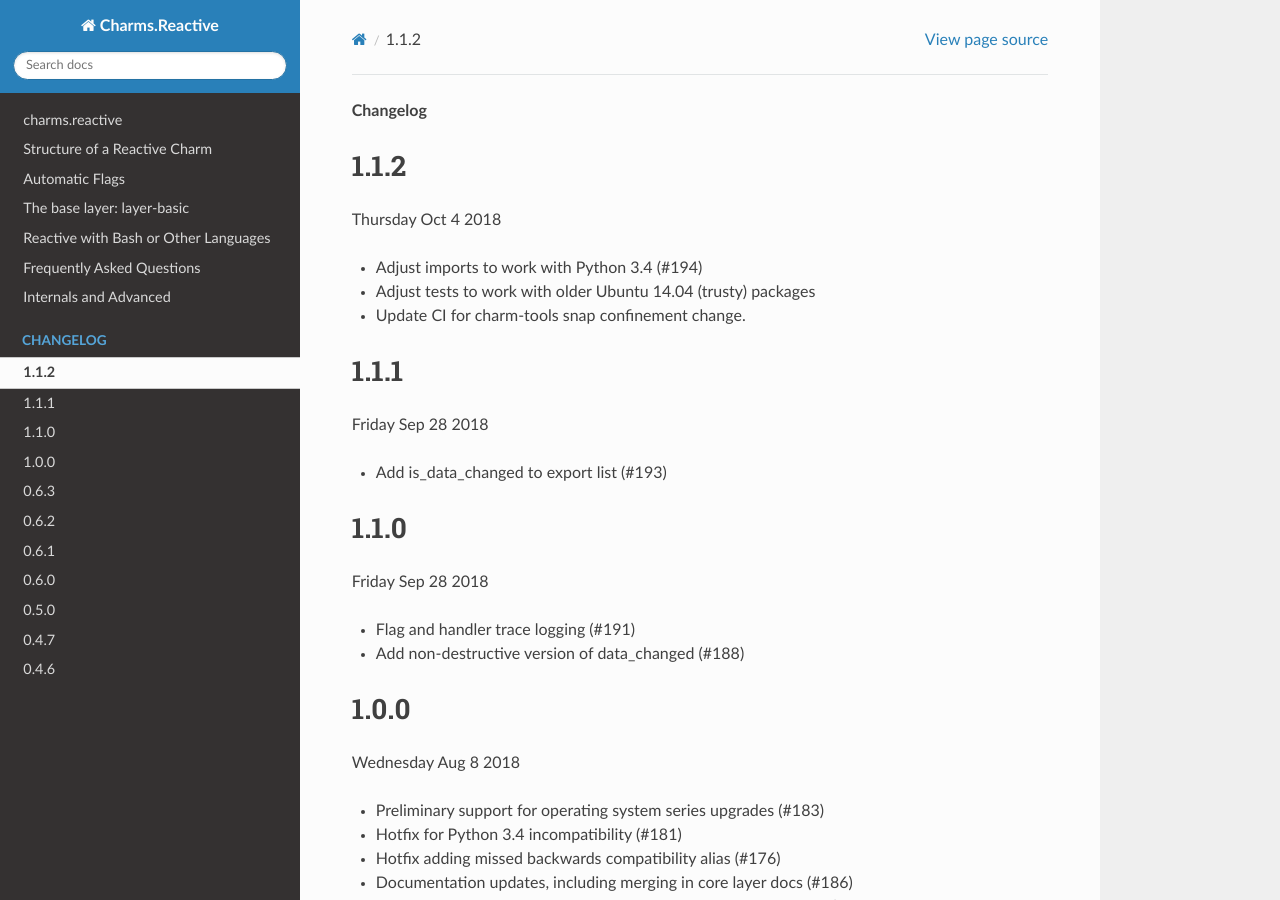
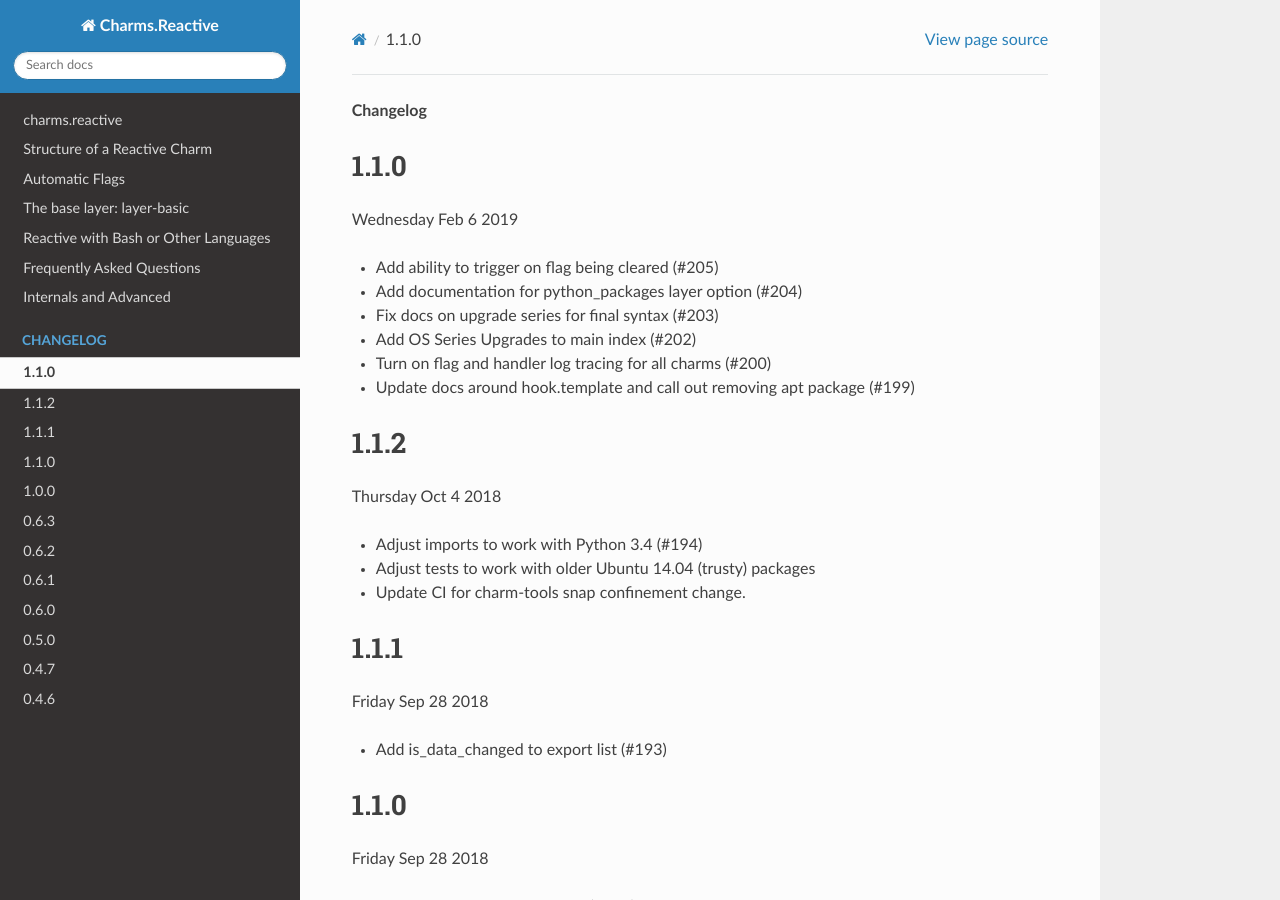
Before and after one commit to canonical/charms.reactive, a Sphinx documentation site: the page built from docs/changelog.rst, in a window 1280 px wide and 900 px high. Built offline with Sphinx 7.4.7 and the Read the Docs theme 2.0.0, drawn with Linux system fonts in a browser that asks for light colours; pages that are not in the unit, such as notebooks, are missing from menus.

Commit message:
Release: 1.2.0

```diff
--- a/docs/changelog.rst
+++ b/docs/changelog.rst
@@ -1,4 +1,15 @@
 **Changelog**
+
+1.1.0
+^^^^^
+Wednesday Feb 6 2019
+
+* Add ability to trigger on flag being cleared (#205)
+* Add documentation for python_packages layer option (#204)
+* Fix docs on upgrade series for final syntax (#203)
+* Add OS Series Upgrades to main index (#202)
+* Turn on flag and handler log tracing for all charms (#200)
+* Update docs around hook.template and call out removing apt package (#199)
 
 1.1.2
 ^^^^^
```
Also changed, not shown: 1 other file.
